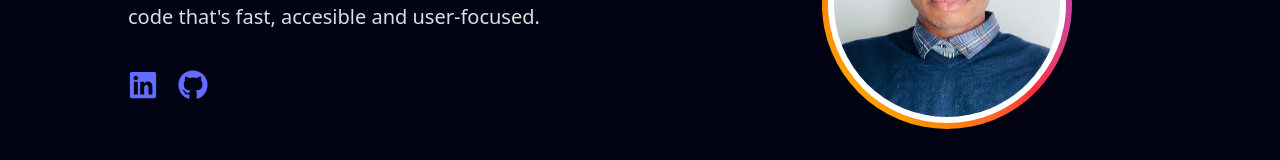
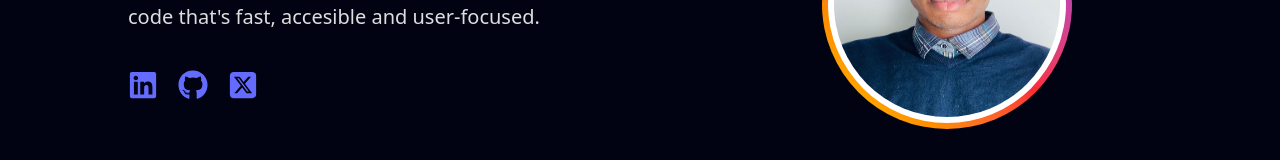
Before and after one commit to Adedejijohn11/Portfolio-vs2, a React (Vite) app: page / in a window 1280 px wide. Shown: the part 241-401 px from the top of the page. Built offline with nearby package versions, Linux system fonts and the light colour scheme.

Commit message:
Added my twitter profile link

```diff
--- a/src/components/home.jsx
+++ b/src/components/home.jsx
@@ -1,9 +1,9 @@
 import React from "react";
+import ProfileImg from "/johnImg.jpg";
 import { FaLinkedin } from "react-icons/fa6";
 import { FaGithub } from "react-icons/fa6";
 import techStackData from "../components//data//techstackdata";
-
-import ProfileImg from "/johnImg.jpg";
+import { FaSquareXTwitter } from "react-icons/fa6";
 
 const Home = () => {
   return (
@@ -36,6 +36,14 @@ const Home = () => {
                 className="flex items-center  "
               >
                 <FaGithub />
+              </a>
+              <a
+                href="https://x.com/john_adedeji1"
+                target="_blank"
+                rel="noopener noreferrer"
+                className="flex items-center  "
+              >
+                <FaSquareXTwitter />
               </a>
             </div>
           </div>
```
